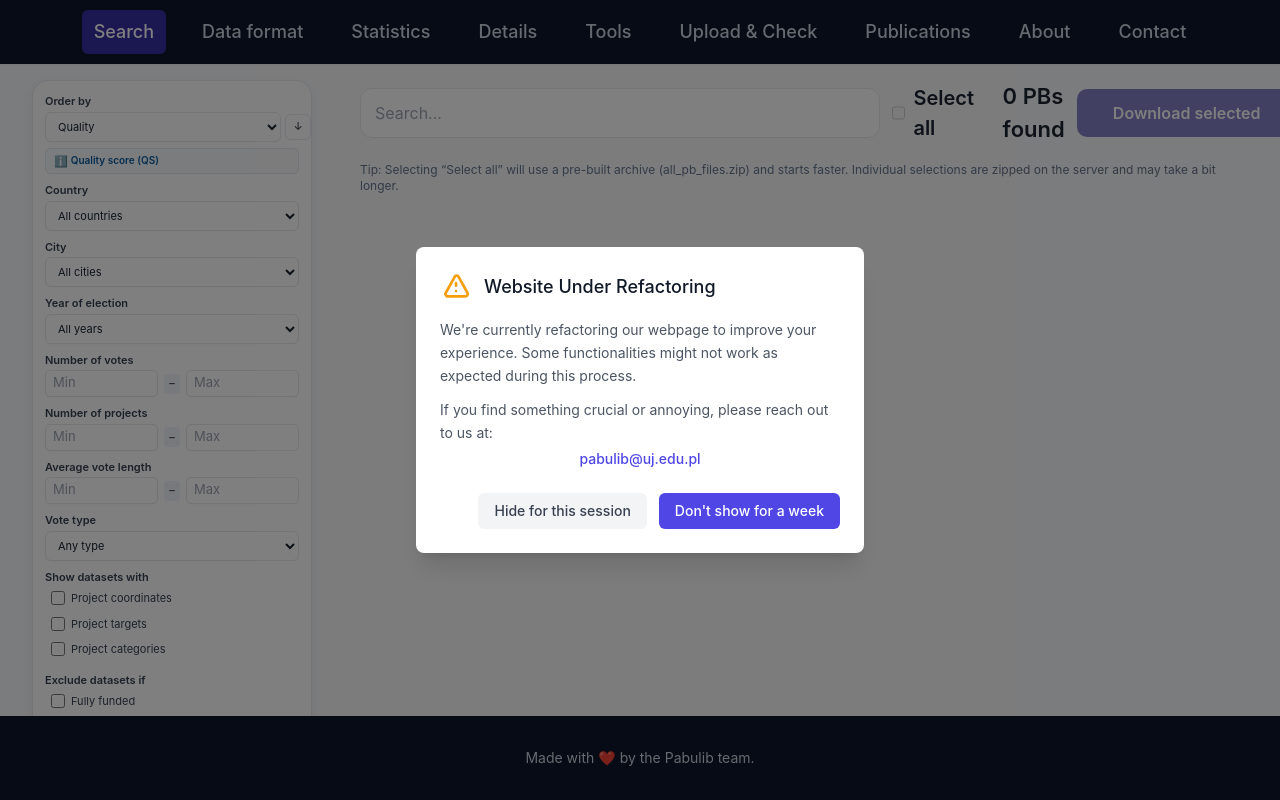
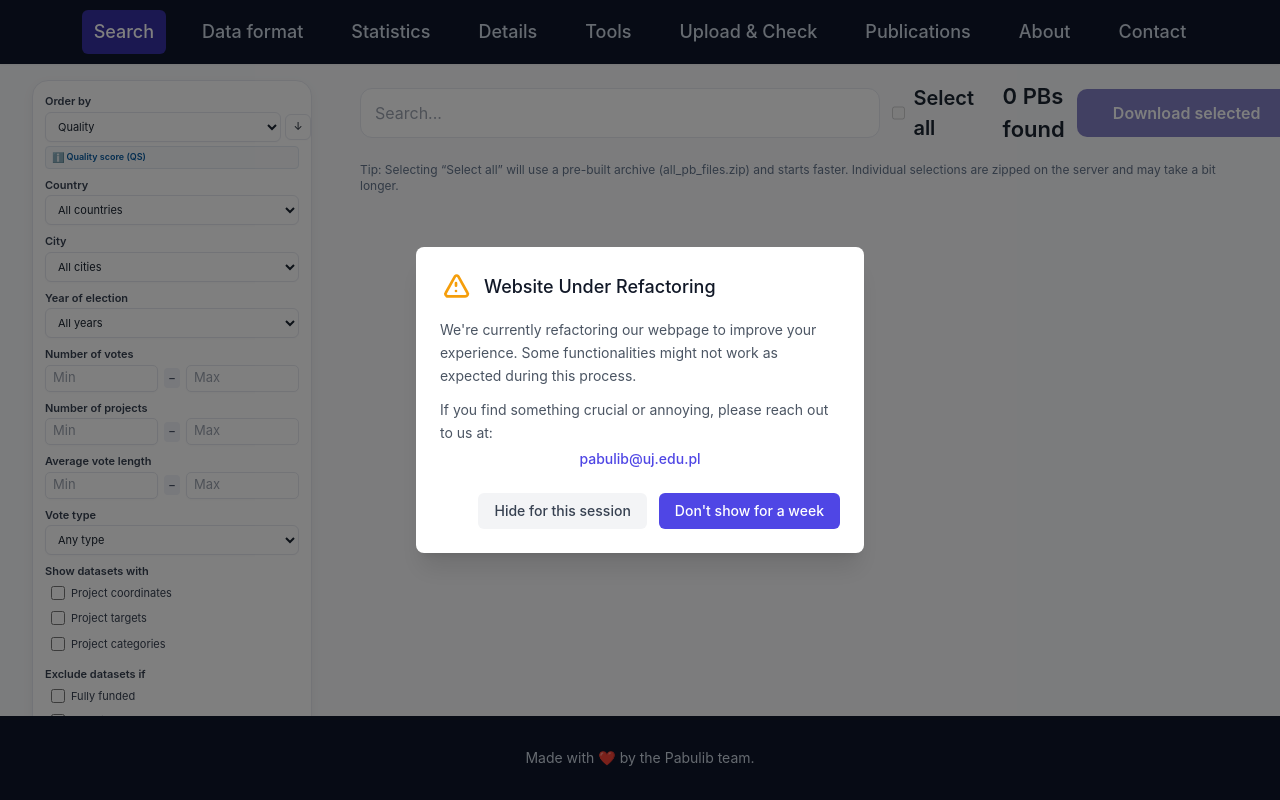
Before and after one commit to pabulib/pabulib_front, a Flask app: page / in a window 1280 px wide. Run offline with Flask 3, Linux system fonts and the light colour scheme; some libraries are stand-ins or nearby versions.

Commit message:
filters 2

```diff
--- a/app/static/styles.css
+++ b/app/static/styles.css
@@ -370,45 +370,45 @@ html{overflow-x:hidden}
 
 /* Tiny collapsible note under filters */
 .micro-note{
-  margin-top:6px;
+  margin-top:4px;
   background:#f8f9fb;
   border:1px solid #e2e8f0;
-  border-radius:5px;
-  padding:4px 8px;
+  border-radius:4px;
+  padding:3px 6px;
 }
 .micro-note summary{
   cursor:pointer;
   color:#065aa0;
-  font-size:10px;
+  font-size:9px;
   font-weight:600;
   list-style:none;
   display:flex;
   align-items:center;
-  gap:3px;
+  gap:2px;
 }
 .micro-note summary::before{
   content:"ℹ️";
-  font-size:11px;
+  font-size:10px;
 }
 .micro-note summary::-webkit-details-marker{
   display:none;
 }
 .micro-note div{
-  font-size:10px;
+  font-size:9px;
   color:var(--muted);
-  margin-top:4px;
+  margin-top:3px;
   line-height:1.2;
 }
 .micro-note .formula{
   font-family: ui-monospace,SFMono-Regular,Menlo,Monaco,Consolas,monospace;
   color:#2b3a55;
   background:#fff;
-  padding:2px 4px;
+  padding:2px 3px;
   border-radius:2px;
   border:1px solid #e2e8f0;
   display:inline-block;
   margin-top:2px;
-  font-size:9px;
+  font-size:8px;
 }
 
 /* Minimal utility classes for content pages */
```
